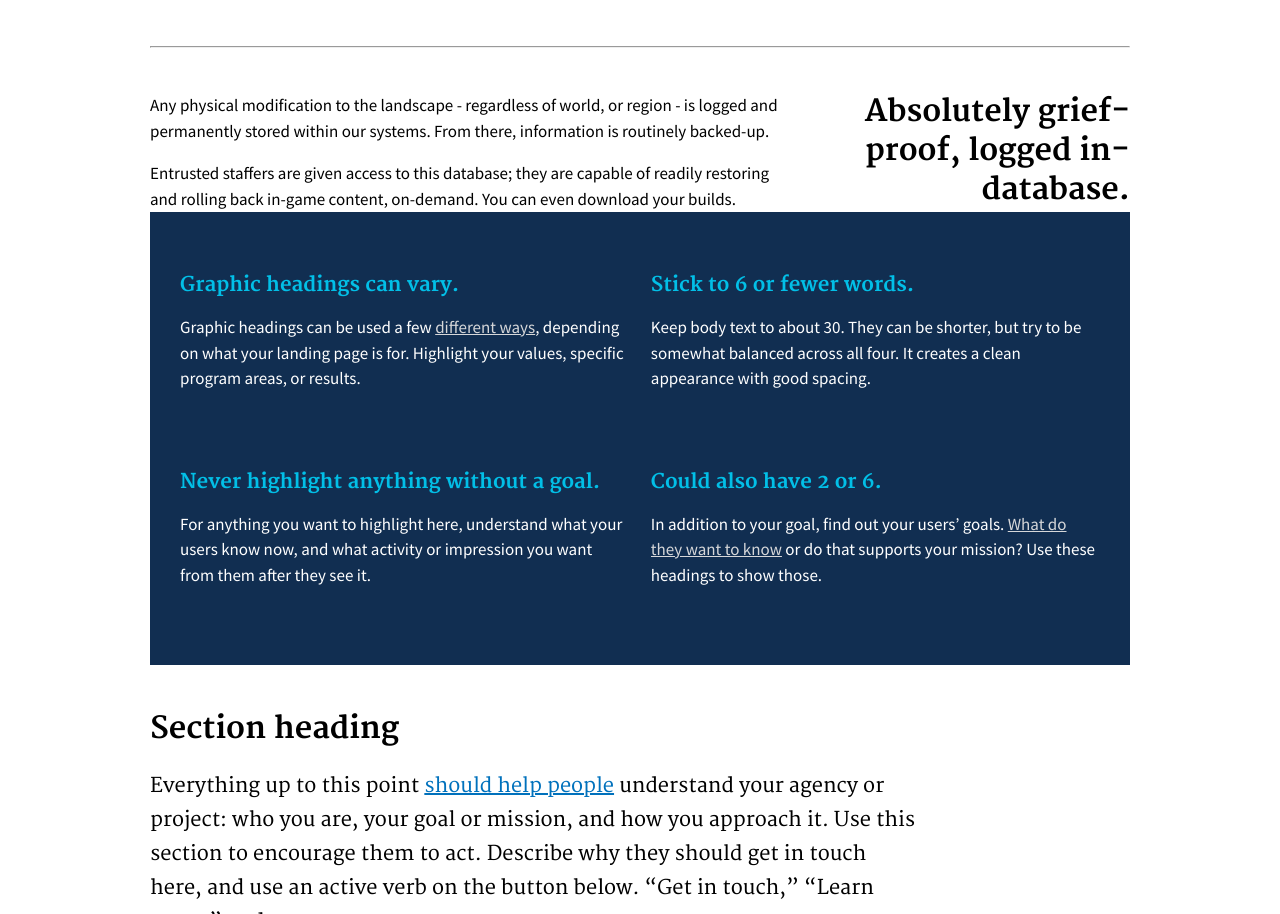
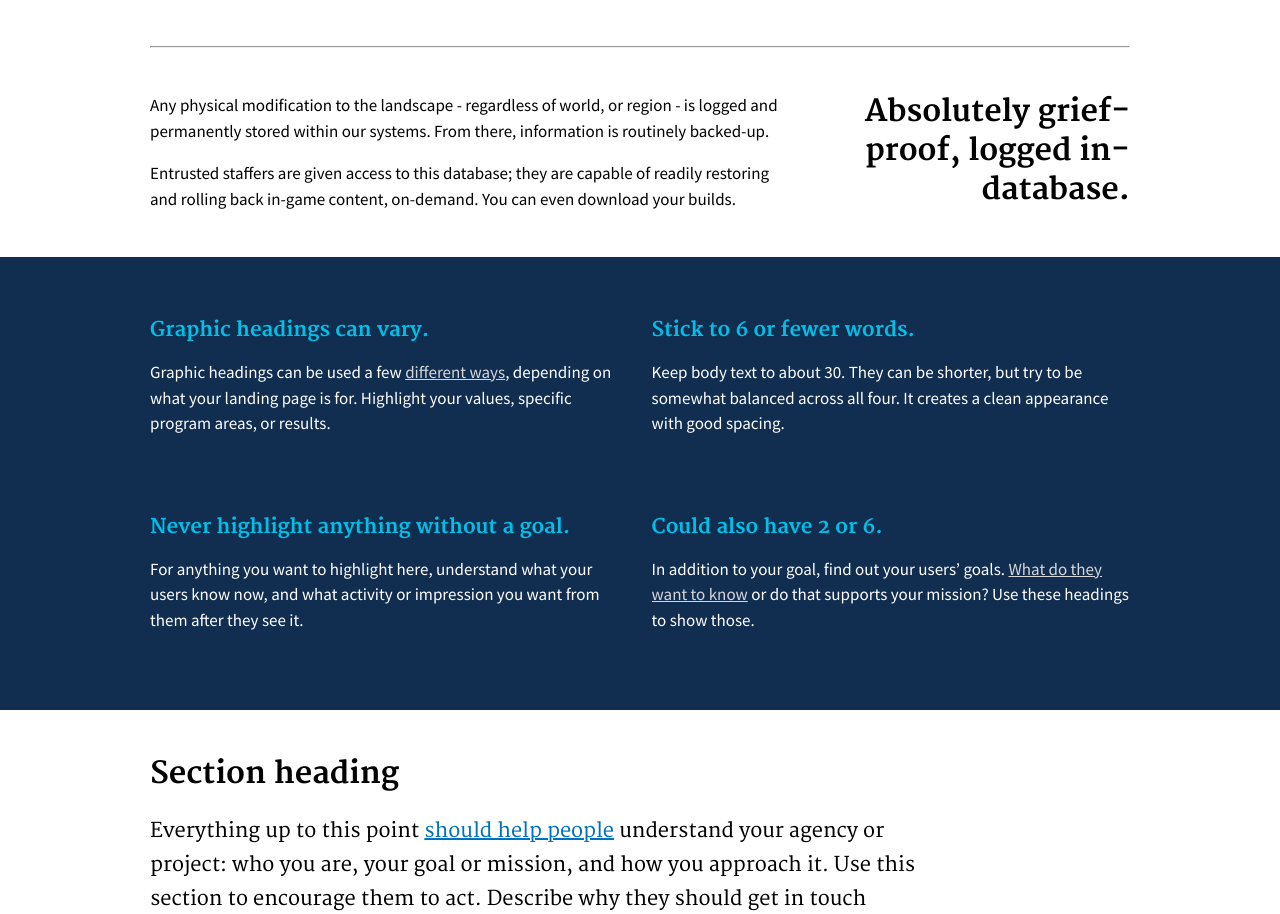
Before and after one commit to serrif/website, a Jekyll site: the page built from main/home.md, in a window 1280 px wide. Shown: the part 552-1466 px from the top of the page. Built offline with Jekyll 4.4.1, drawn with Linux system fonts in a browser that asks for light colours.

Commit message:
Update home.md

```diff
--- a/main/home.md
+++ b/main/home.md
@@ -35,8 +35,7 @@ hero:
   </div>
 </section>
 
-<section class="usa-section usa-section-dark usa-graphic_list">
-
+<section class="usa-section usa-section-dark usa-graphic_list" style="margin-top: 4.5rem; position: relative; width: 100vw; left: calc(-50vw + 50%);">
     <div class="usa-grid usa-graphic_list-row">
     <div class="usa-width-one-half usa-media_block">
       <img class="usa-media_block-img" src="/shadowga-wip/assets/uswds/img/circle-124.png" alt="">
```
